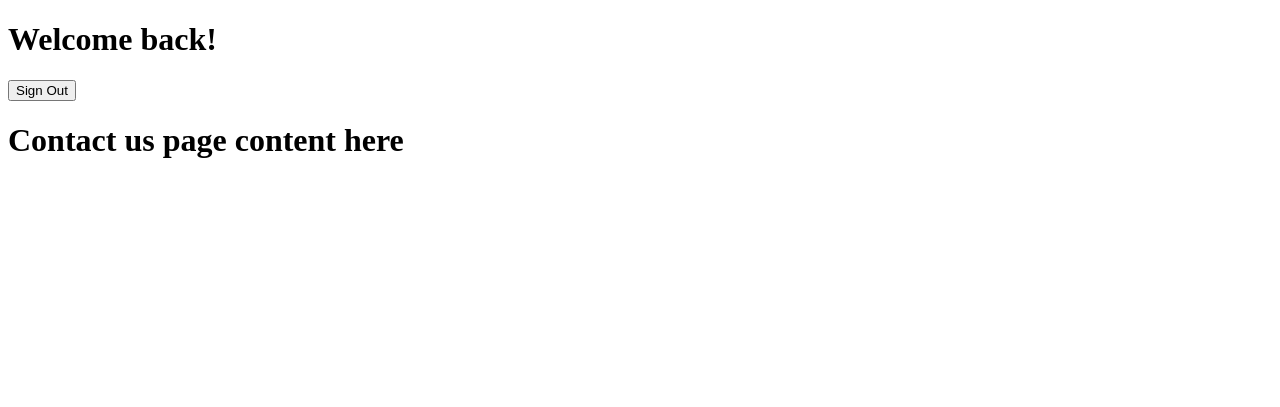
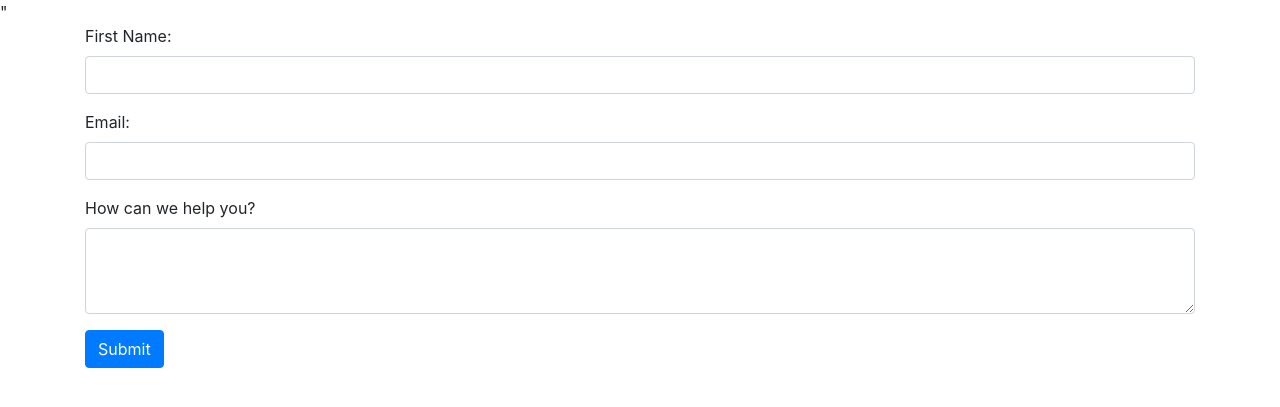
Before and after one commit to codecode272727/first-flask, a Flask app: page /contact in a window 1280 px wide. Shown: the top 407 px of the page. Run offline with Flask 2, Linux system fonts and the light colour scheme; some libraries are stand-ins or nearby versions.

Commit message:
added non-functioning contact us form

```diff
--- a/server.py
+++ b/server.py
@@ -1,17 +1,16 @@
-from flask import Flask, render_template
+from flask import Flask, render_template, request
 app = Flask(__name__)
 
 
 @app.route("/")
 def index():
-    signed_in = True
-    return render_template('index.html', signed_in=signed_in)
+    first_name = request.args.get('first_name')
+    return render_template('index.html', first_name=first_name)
 
 
 @app.route("/contact")
 def contact():
-    signed_in = True
-    return render_template('contact.html', signed_in=signed_in)
+    return render_template('contact.html')
 
 
 if __name__ == '__main__':
--- a/templates/contact.html
+++ b/templates/contact.html
@@ -1,4 +1,24 @@
 {% extends "main.html" %}
 {% block content %}
-<h1>Contact us page content here</h1>
+<form action="{{url_for('index')}}">
+    <div class="form-group">
+        <label for="first_name">First Name:</label>
+        <input type='text' name='first_name' class="form-control"/>
+    </div>
+
+    <div class="form-group">
+        <label for="email">Email:</label>
+        <input type='text' name='email' class="form-control"/>
+    </div>
+
+    <div class="form-group">
+        <label for="question">How can we help you?</label>
+        <textarea type='text' name='question' class="form-control" rows="3">
+        </textarea>
+    </div>
+
+    <button type="submit" class="btn btn-primary">Submit</button>
+</form>
+
+
 {% endblock %}
--- a/templates/index.html
+++ b/templates/index.html
@@ -1,5 +1,8 @@
 {% extends "main.html" %}
 {% block content %}
+{% if first_name %}
+  <p>Thanks for contacting us, {{first_name}}</p>
+{% endif %}
 <h1>Homepage content here</h1>
-<a href="{{url_for('contact')}}">Contact Us</a>
+<a href="{{url_for('contact')}}" class="btn">Contact Us</a>
 {% endblock %}
--- a/templates/main.html
+++ b/templates/main.html
@@ -1,20 +1,17 @@
 <!DOCTYPE html>
-<html>
+<html lang="en">
 <head>
   <meta charset="utf-8">
+  <meta name="viewport" content="width=device-width, initial-scale=1, maximum-scale=1, user-scalable=no">
+
   <title></title>
+  <link rel="stylesheet" href="https://stackpath.bootstrapcdn.com/bootstrap/4.1.3/css/bootstrap.min.css" integrity="sha384-MCw98/SFnGE8fJT3GXwEOngsV7Zt27NXFoaoApmYm81iuXoPkFOJwJ8ERdknLPMO" crossorigin="anonymous">"
 </head>
 
 <body>
-  {% if signed_in %}
-    <h1>Welcome back!</h1>
-    <button>Sign Out</button>
-  {% else %}
-    <button>Sign In</button>
-    <button>Sign Up</button>
-  {% endif %}
-  {% block content %}
-
-  {% endblock %}
+  <div class="container">
+    {% block content %}
+    {% endblock %}
+  </div>
 </body>
 </html>
```
